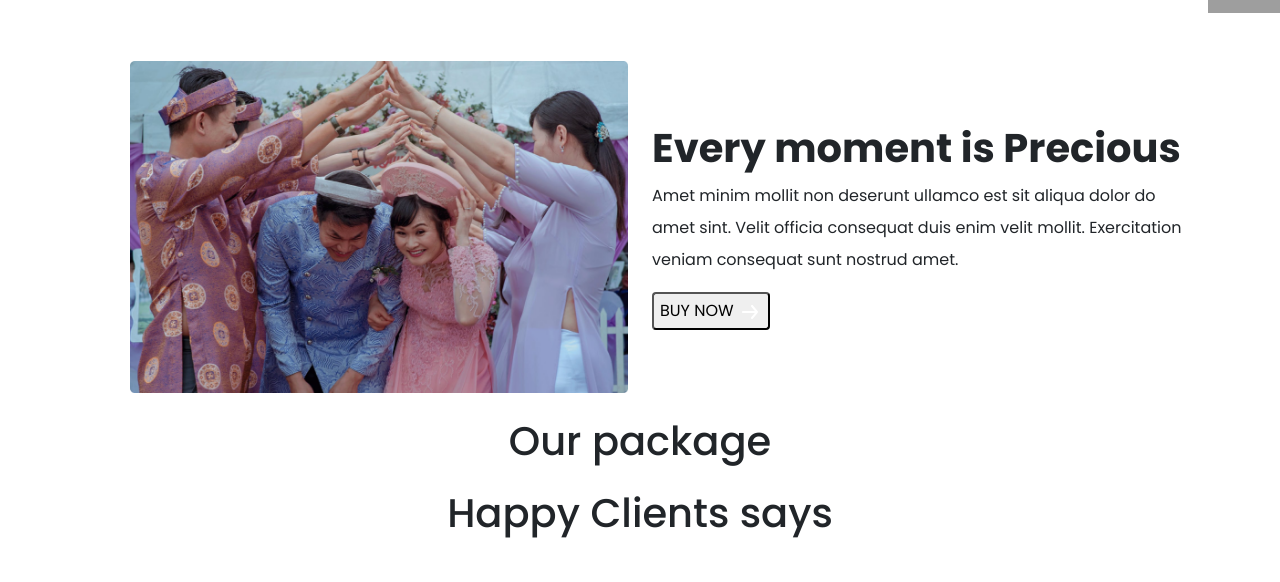
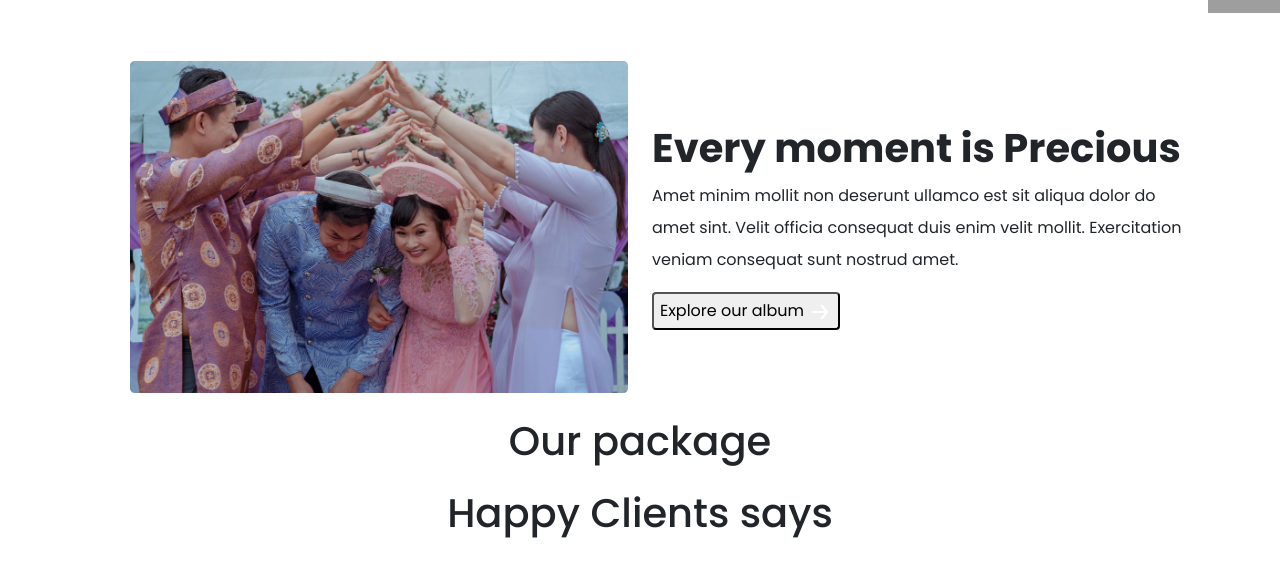
Before and after one commit to kiron0/convention-center-assignment-03, a plain HTML site: page index.html in a window 1280 px wide. Shown: the part 1019-1601 px from the top of the page. Drawn offline with nearby package versions, Linux system fonts and the light colour scheme; grey boxes are pictures that could not be loaded.

Commit message:
change favicon

```diff
--- a/index.html
+++ b/index.html
@@ -7,6 +7,9 @@
     <meta name="viewport" content="width=device-width, initial-scale=1.0">
     <link rel="preconnect" href="https://fonts.googleapis.com">
     <link rel="preconnect" href="https://fonts.gstatic.com" crossorigin>
+
+    <!-- favicon link -->
+    <link rel="shortcut icon" href="icons/favicon.png" type="image/x-icon">
 
     <!-- font cdn link -->
     <link href="https://fonts.googleapis.com/css2?family=Poppins:wght@300;400;500;600;700&display=swap"
@@ -103,7 +106,8 @@
                             <h1 class="fw-bold">Every moment is Precious</h1>
                             <p>Amet minim mollit non deserunt ullamco est sit aliqua dolor do amet sint. Velit officia
                                 consequat duis enim velit mollit. Exercitation veniam consequat sunt nostrud amet.</p>
-                            <button class="rounded b-0">BUY NOW <img src="icons/arrow-forward 1.svg" alt=""></button>
+                            <button class="rounded b-0">Explore our album <img src="icons/arrow-forward 1.svg"
+                                    alt=""></button>
                         </div>
                     </div>
                 </div>
```
Also changed, not shown: icons/favicon.png (added).
